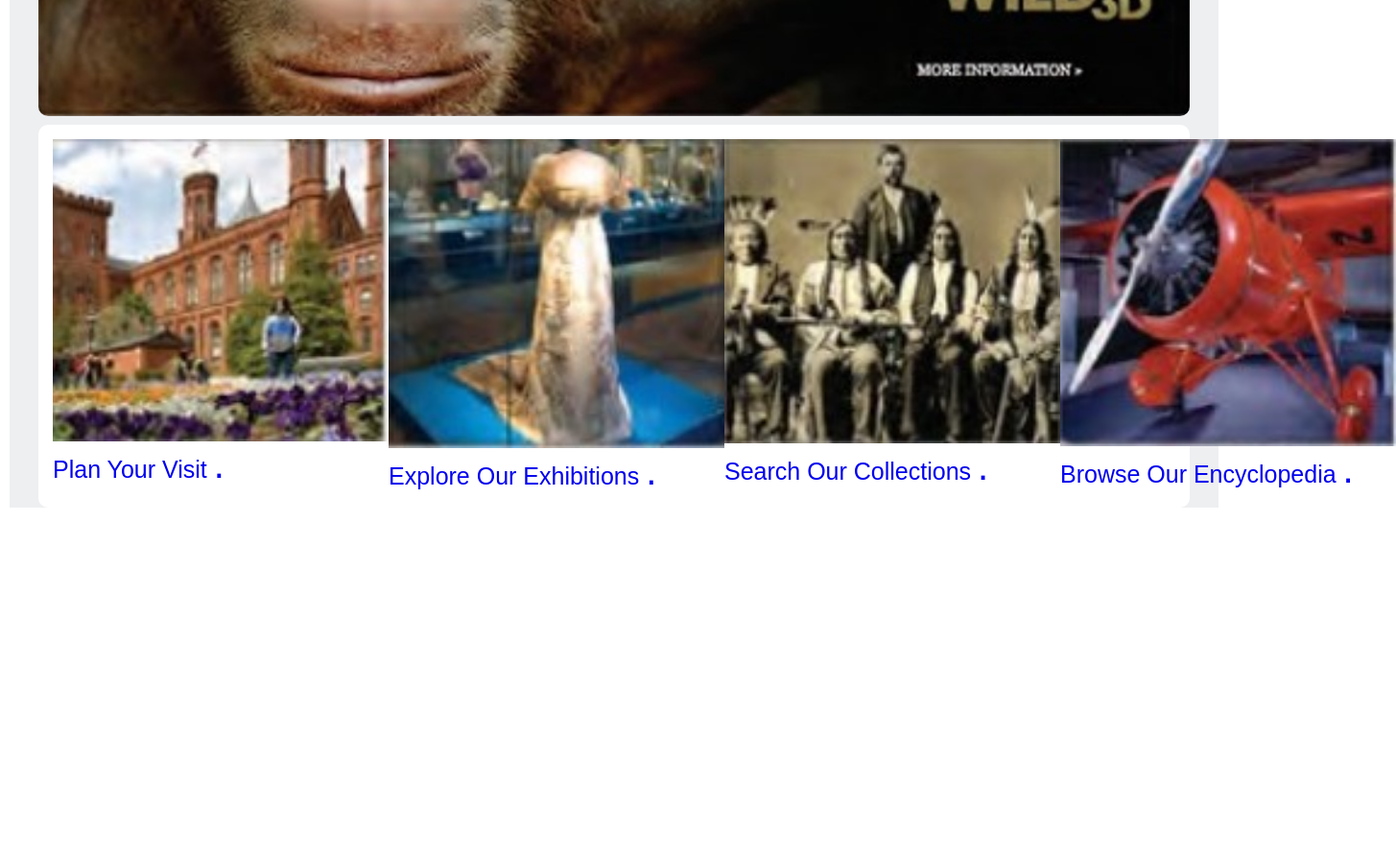
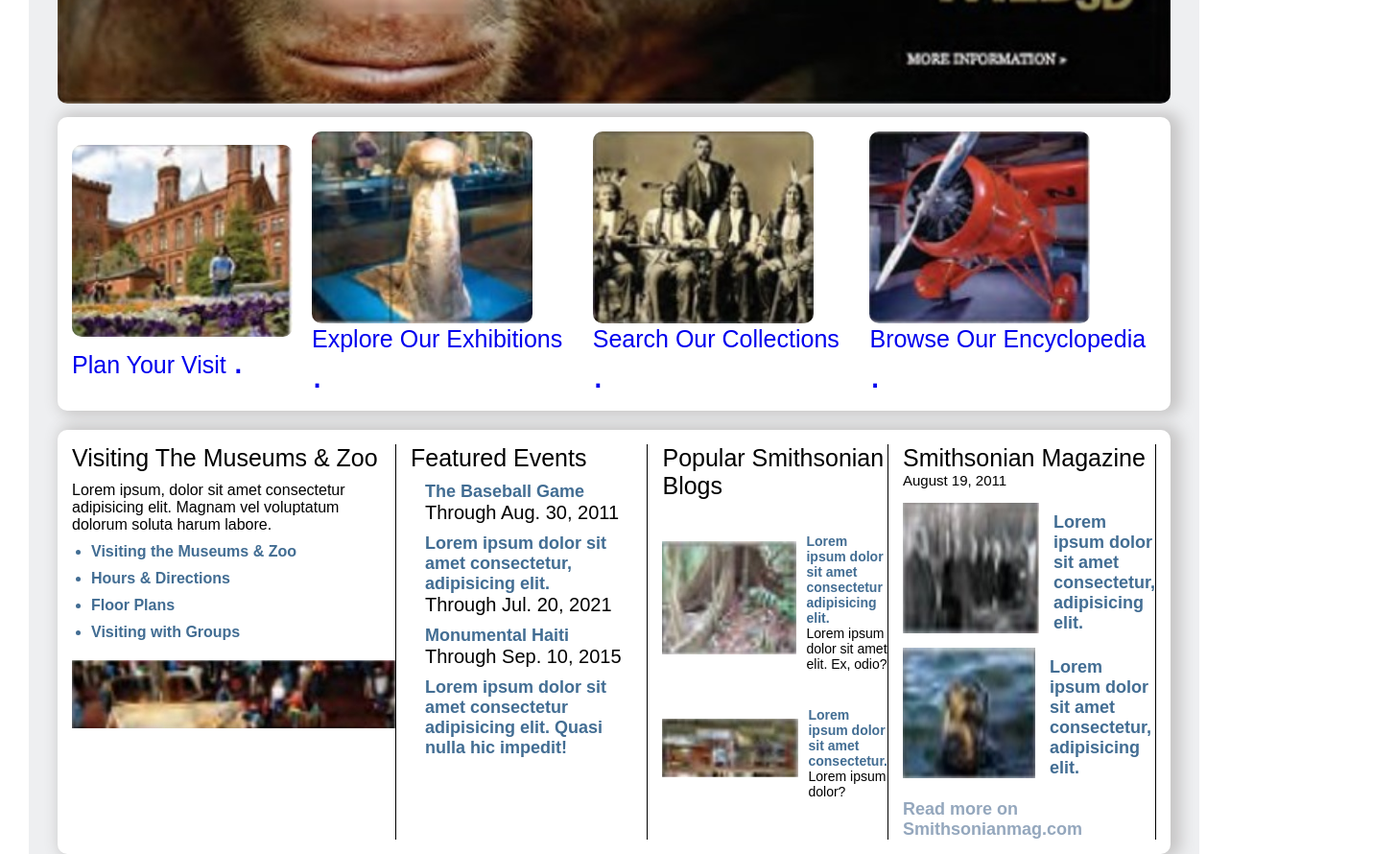
Before and after one commit to muhammaddayyan/Smithsonian-layout, a plain HTML site: page index.html in a window 1280 px wide. Shown: the part 500-1390 px from the top of the page at 96% size, 1455 px wide, since content can reach past the window. Before the commit the page ends 1029 px from the top, so only its background shows below. Drawn offline with Linux system fonts and the light colour scheme.

Commit message:
smithsonian-layout

```diff
--- a/index.html
+++ b/index.html
@@ -7,6 +7,7 @@
   <title>Smithsonian website</title>
   <link rel="stylesheet" href="style.css">
 </head>
+
 <body>
 
   <!--first-layout-->
@@ -18,14 +19,16 @@
           <option>Select Language</option>
         </select>
         <span style="font-size: 12px; margin-left: 5px;">Powered by</span>
-      <img src="https://www.google.com/images/branding/googlelogo/1x/googlelogo_color_42x16dp.png" alt="Google" style="height: 14px;">
+        <img src="https://www.google.com/images/branding/googlelogo/1x/googlelogo_color_42x16dp.png" alt="Google"
+          style="height: 14px;">
         <span style="font-size: 12px;">Translate</span>
       </div>
       <div class="icons">
         <img src="https://img.icons8.com/?size=100&id=AiOynlkmmxdR&format=png&color=5495D7" alt="Flickr">
         <img src="https://upload.wikimedia.org/wikipedia/commons/5/51/Facebook_f_logo_%282019%29.svg" alt="Facebook">
         <img src="https://img.icons8.com/?size=100&id=60704&format=png&color=A8A8A7" alt="Twitter">
-      <img src="https://upload.wikimedia.org/wikipedia/commons/0/09/YouTube_full-color_icon_%282017%29.svg" alt="YouTube">
+        <img src="https://upload.wikimedia.org/wikipedia/commons/0/09/YouTube_full-color_icon_%282017%29.svg"
+          alt="YouTube">
         <img src="https://img.icons8.com/?size=100&id=172&format=png&color=FCA91B" alt="Browser">
         <img src="https://img.icons8.com/?size=100&id=6377&format=png&color=FFFFFF" alt="Copyright">
       </div>
@@ -40,18 +43,23 @@
     <div class="between">
       <div class="sec-bar">
         <div class="sec-two">
-        <img class="smith-img" src="assest/79086125-big-yellow-sun-with-lot-of-beams-on-blue-background-flat-designed-sun-with-several-transparent-layer.jpg" alt="">
+          <img class="smith-img"
+            src="assest/79086125-big-yellow-sun-with-lot-of-beams-on-blue-background-flat-designed-sun-with-several-transparent-layer.jpg"
+            alt="">
           <h1 class="Smithsonian">Smithsonian</h1>
         </div>
         <div class="sec-ch">
           <div class="dona">
-          <img style="width: 20px;" src="https://img.icons8.com/?size=100&id=5Osa4TfF3fFA&format=png&color=FFFFFF" alt="">Donate
+            <img class="dona-on-img" src="https://img.icons8.com/?size=100&id=5Osa4TfF3fFA&format=png&color=FFFFFF"
+              alt="">Donate
           </div>
           <div class="dona-tw">
-          <img style="width: 20px;" src="https://img.icons8.com/?size=100&id=51804&format=png&color=FFFFFF" alt="">Join
+            <img class="dona-tw-img" src="https://img.icons8.com/?size=100&id=51804&format=png&color=FFFFFF"
+              alt="">Join
           </div>
           <div class="dona-th">
-          <img style="width: 20px;" src="https://img.icons8.com/?size=100&id=59993&format=png&color=FFFFFF" alt="">Shop
+            <img class="dona-th-img" src="https://img.icons8.com/?size=100&id=59993&format=png&color=FFFFFF"
+              alt="">Shop
           </div>
         </div>
       </div>
@@ -93,7 +101,7 @@
 
     <div class="main-six">
       <div class="six-img">
-      <img class="width" src="assest/first.jpg" alt="">
+        <img  class="width" src="assest/first.jpg" alt="">
         <a class="six-text" href="#">Plan Your Visit <span class="dott">.</span></a>
       </div>
 
@@ -111,8 +119,70 @@
         <img class="width" src="assest/four.jpg" alt="">
         <a class="six-text" href="#">Browse Our Encyclopedia <span class="dott">.</span></a>
       </div>
+    </div>
 
+    <!--Seven-layout-->
+
+    <div class="footer">
+
+      <div class="foot-one">
+        <h1 class="foot-text">Visiting The Museums & Zoo</h1>
+        <p class="foot-para">Lorem ipsum, dolor sit amet consectetur adipisicing elit. Magnam vel voluptatum dolorum
+          soluta harum labore.</p>
+          <ul>
+            <li class="foot-link">Visiting the Museums & Zoo</li>
+            <li class="foot-link">Hours & Directions</li>
+            <li class="foot-link">Floor Plans</li>
+            <li class="foot-link">Visiting with Groups</li>
+          </ul>
+          <img src="assest/footer-first.jpg" alt="" class="foot-img">
+      </div>
+
+
+      <div class="foot-one">
+        <h1 class="foot-text">Featured Events</h1>
+        <h2 class="foot-two">The Baseball Game</h2>
+        <h2 class="foot-thre">Through Aug. 30, 2011</h2>
+        <h2 class="foot-two">Lorem ipsum dolor sit amet consectetur, adipisicing elit.</h2>
+        <h2 class="foot-thre">Through Jul. 20, 2021</h2>
+        <h2 class="foot-two">Monumental Haiti</h2>
+        <h2 class="foot-thre">Through Sep. 10, 2015</h2>
+        <h2 class="foot-two">Lorem ipsum dolor sit amet consectetur adipisicing elit. Quasi nulla hic impedit!</h2>
+      </div>
+
+      <div class="foot-one">
+        <h1 class="one-ch">Popular Smithsonian Blogs</h1>
+      <div class="foot-one-child">
+        <img src="assest/footer-second.jpg" alt="" class="one-child">
+        <div class="foot-flex">
+          <p class="one-child-1-para">Lorem ipsum dolor sit amet consectetur adipisicing elit.</p>
+          <p class="one-child-para-2">Lorem ipsum dolor sit amet  elit. Ex, odio?</p>
+        </div>
+      </div>
+      <div class="foot-one-2-child">
+        <img src="assest/footer-third.jpg" alt="" class="one-child">
+        <div class="foot-flex">
+          <p class="one-child-1-para">Lorem ipsum dolor sit amet consectetur.</p>
+          <p class="one-child-para-2">Lorem ipsum dolor?</p>
+        </div>
+      </div>
+    </div>
+
+    <div class="foot-one">
+      <h1 class="foot-text-four">Smithsonian Magazine</h1>
+      <h3 class="foot-text-four-2">August 19, 2011</h3>
+      <div class="foot-four">
+        <img src="assest/footer-four.jpg" alt="" class="four-img">
+        <h2 class="foot-two">Lorem ipsum dolor sit amet consectetur, adipisicing elit.</h2>
+      </div>
+      <div class="foot-four">
+        <img src="assest/footer-five.jpg" alt="" class="four-img">
+        <h2 class="foot-two">Lorem ipsum dolor sit amet consectetur, adipisicing elit.</h2>
+      </div>
+      <h3 class="foot-text-four-last">Read more on Smithsonianmag.com</h3>
+      </div>
     </div>
   </section>
 </body>
+
 </html>
--- a/style.css
+++ b/style.css
@@ -5,7 +5,7 @@
 
 body {
       margin: 0;
-      padding: 0px 10px;
+      padding: 0px 30px;
       font-family: Arial, sans-serif;
     }
 
@@ -101,6 +101,7 @@ body {
       font-size: 13px;
       color: white;
       gap: 7px;
+      cursor: pointer;
     }
     .dona-tw{
       display: flex;
@@ -110,6 +111,7 @@ body {
       border-radius: 8px;
       font-size: 13px;
       color: white;
+      cursor: pointer;
       gap: 7px;
     }
     .dona-th{
@@ -120,7 +122,20 @@ body {
       border-radius: 8px;
       font-size: 13px;
       color: white;
+      cursor: pointer;
       gap: 7px;
+    }
+
+    .dona-on-img{
+      width: 20px;
+    }
+
+    .dona-tw-img{
+      width: 20px;
+    }
+
+    .dona-th-img{
+      width: 20px;
     }
 
     .sec-ch{
@@ -188,10 +203,6 @@ body {
       flex-direction: column;
     }
 
-    .width{
-      width: 350px;
-    }
-
     .six-text{
       font-size: 25px;
       margin-top: 2px;
@@ -202,11 +213,122 @@ body {
       font-size: 40px;
     }
 
+    .width{
+    width: 230px;
+    height: 200px;
+    border-radius: 10px;
+    }
+
     .main-six{
+    display: flex;
+    gap: 20px;
+    padding: 15px;
+    background-color: white;
+    align-items: center;
+    justify-content: space-between;
+    border-radius: 10px;
+    margin-top: 10px;
+    box-shadow: 6px 0px 15px 5px rgb(199, 198, 198);
+    }
+
+    .footer{
       display: flex;
       padding: 15px;
       background-color: white;
       justify-content: space-between;
       border-radius: 10px;
-      margin-top: 5px;
+      margin-top: 20px;
+      gap: 15px;
+      box-shadow: 6px 0px 15px 5px rgb(199, 198, 198);
     }
+
+    .foot-text{
+      font-size: 25px;
+      font-weight: 500;
+    }
+
+    .foot-para{
+      margin-top: 10px;
+
+    }
+
+    .foot-link{
+      margin-top: 10px;
+      margin-left: 20px;
+      color: #426d93;
+      font-weight: 900;
+    }
+
+    .foot-img{
+      margin-top: 20px;
+    }
+
+    .foot-two{
+      margin-top: 10px;
+      margin-left: 15px;
+      color: #426d93;
+      font-weight: 900;
+      font-size: 18px;
+    }
+
+    .foot-thre{
+      font-size: 20px;
+      font-weight: 100 ;
+      margin-left: 15px;
+    }
+
+    .one-ch{
+      font-size: 25px;
+      font-weight: 500;
+    }
+
+    .foot-one-child{
+      display: flex;
+      align-items: center;
+      gap: 10px ;
+      margin-top: 25px;
+    }
+
+    .foot-one-2-child{
+      gap: 10px ;
+      margin-top: 27px;
+      display: flex;
+      align-items: center;
+    }
+
+    .one-child-1-para{
+      margin-top: 10px;
+      color: #426d93;
+      font-weight: 900;
+      font-size: 14px;
+    }
+
+    .one-child-para-2{
+      font-size: 14px;
+      font-weight: 100  ;
+    }
+
+    .foot-four{
+      display: flex;
+      margin-top: 15px;
+    }
+
+    .foot-text-four{
+      font-size: 25px;
+      font-weight: 500;
+    }
+
+    .foot-text-four-2{
+      font-size: 15px;
+      font-weight: 100  ;
+    }
+
+    .foot-text-four-last{
+      font-size: 18px;
+      margin-top: 22px;
+      color: #94a7bd;
+    }
+
+    .foot-one{
+      border-right: 1px solid black;
+    }
```
Also changed, not shown: assest/footer-first.jpg (added), assest/footer-five.jpg (added), assest/footer-four.jpg (added), assest/footer-second.jpg (added), assest/footer-third.jpg (added). Lines whose indentation alone changed are shown as unchanged.
